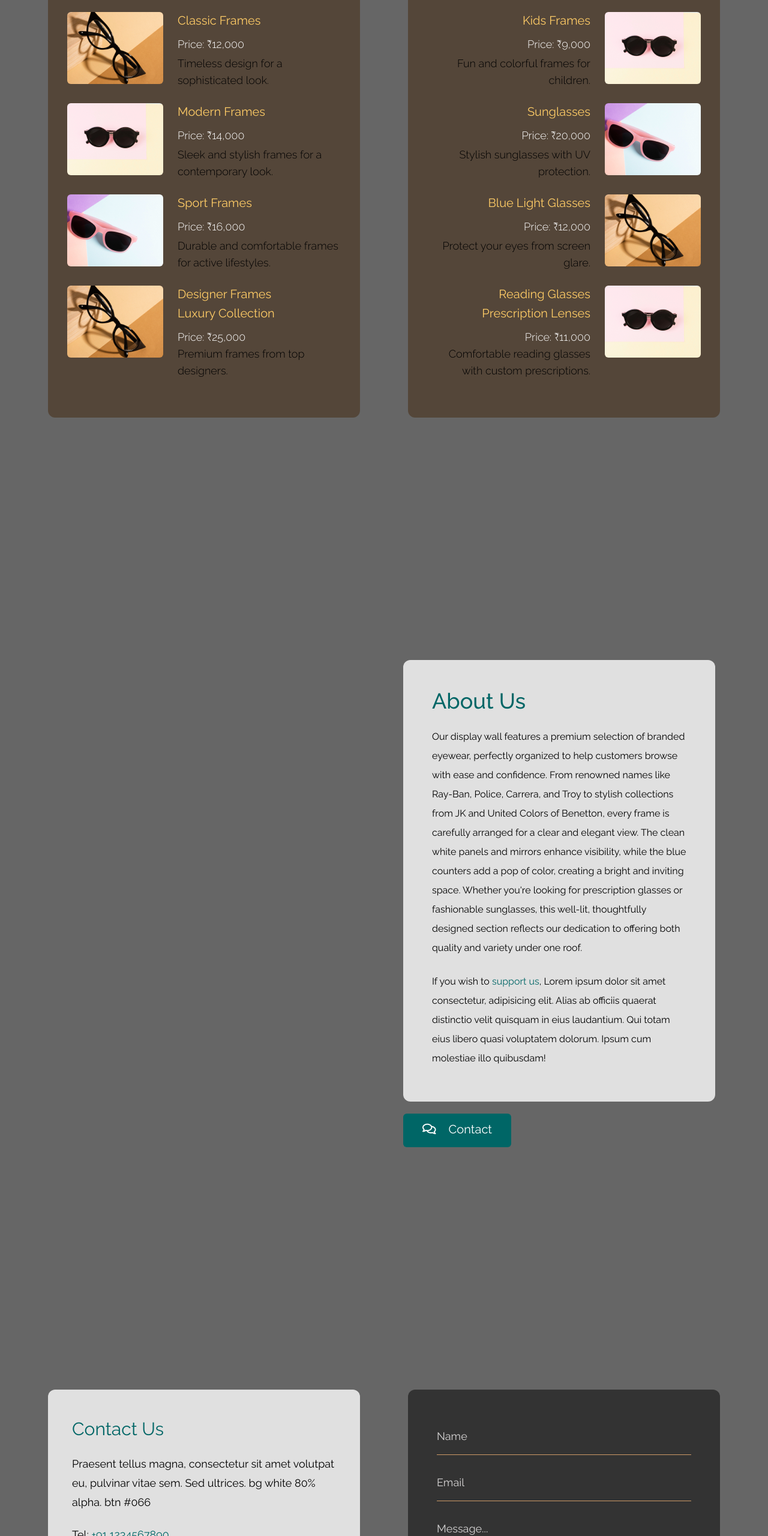
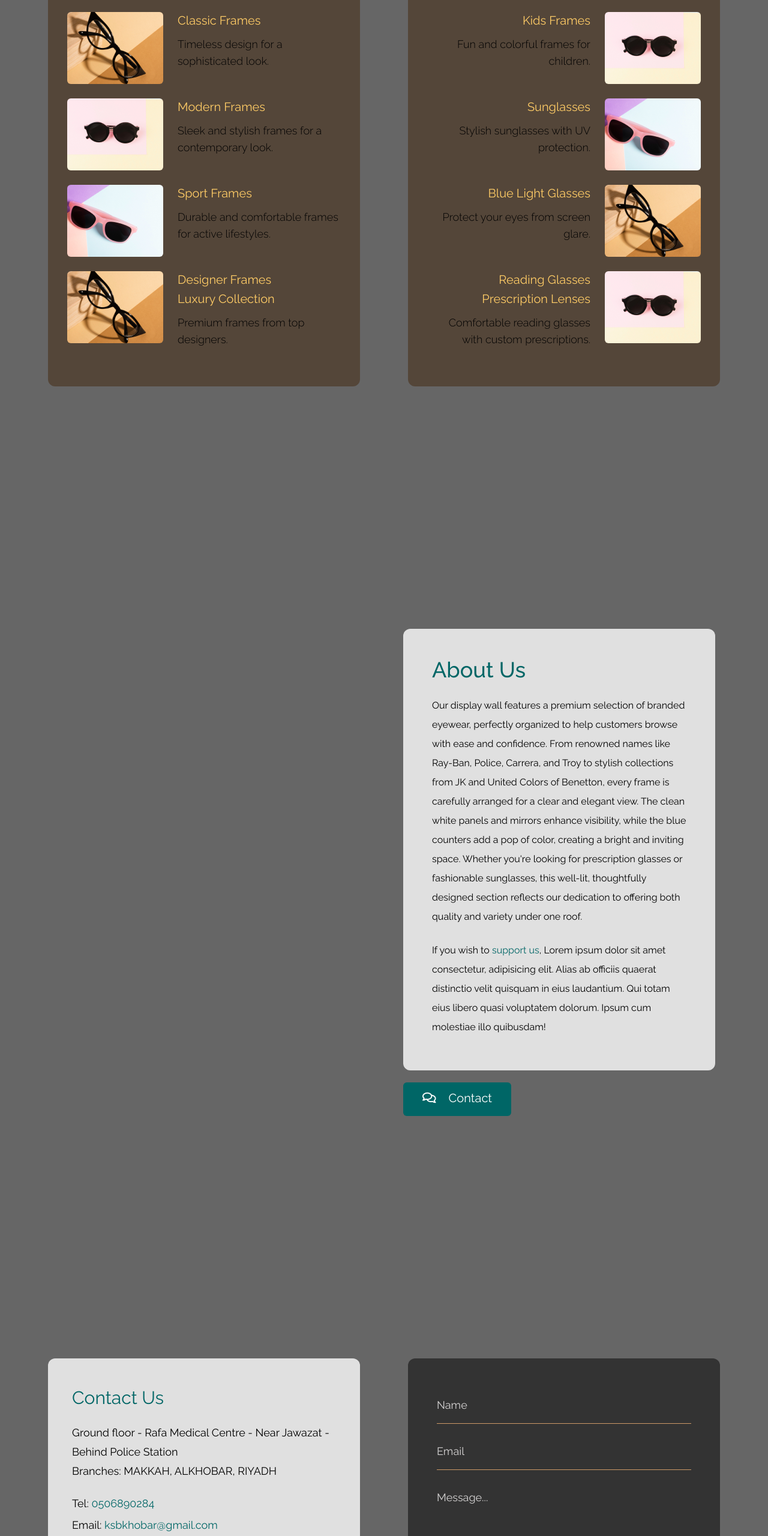
Before and after one commit to abidnk/KSB_OPTICAL, a plain HTML site: page index.html in a window 1280 px wide. Shown: the part 1468-4028 px from the top of the page at 60% size. Drawn offline with nearby package versions, Linux system fonts and the light colour scheme.

Commit message:
Update index.html

```diff
--- a/index.html
+++ b/index.html
@@ -136,9 +136,9 @@
                 <h3 class="text-lg sm:text-xl mb-2 sm:mb-3 tm-text-yellow">
                   Classic Frames
                 </h3>
-                <div class="text-white text-md sm:text-lg font-light mb-1">
+<!--                 <div class="text-white text-md sm:text-lg font-light mb-1">
                   Price: ₹12,000
-                </div>
+                </div> -->
                 <div class="text-gray-400 text-md sm:text-lg font-light">
                   Timeless design for a sophisticated look.
                 </div>
@@ -150,9 +150,9 @@
                 <h3 class="text-lg sm:text-xl mb-2 sm:mb-3 tm-text-yellow">
                   Modern Frames
                 </h3>
-                <div class="text-white text-md sm:text-lg font-light mb-1">
+<!--                 <div class="text-white text-md sm:text-lg font-light mb-1">
                   Price: ₹14,000
-                </div>
+                </div> -->
                 <div class="text-gray-400 text-md sm:text-lg font-light">
                   Sleek and stylish frames for a contemporary look.
                 </div>
@@ -164,9 +164,9 @@
                 <h3 class="text-lg sm:text-xl mb-2 sm:mb-3 tm-text-yellow">
                   Sport Frames
                 </h3>
-                <div class="text-white text-md sm:text-lg font-light mb-1">
+<!--                 <div class="text-white text-md sm:text-lg font-light mb-1">
                   Price: ₹16,000
-                </div>
+                </div> -->
                 <div class="text-gray-400 text-md sm:text-lg font-light">
                   Durable and comfortable frames for active lifestyles.
                 </div>
@@ -181,9 +181,9 @@
                 <h3 class="text-lg sm:text-xl mb-2 sm:mb-3 tm-text-yellow">
                   Luxury Collection
                 </h3>
-                <div class="text-white text-md sm:text-lg font-light">
+<!--                 <div class="text-white text-md sm:text-lg font-light">
                   Price: ₹25,000
-                </div>
+                </div> -->
                 <div class="text-gray-400 text-md sm:text-lg font-light">
                   Premium frames from top designers.
                 </div>
@@ -198,9 +198,9 @@
                 <h3 class="text-lg sm:text-xl mb-2 sm:mb-3 tm-text-yellow">
                   Kids Frames
                 </h3>
-                <div class="text-white text-md sm:text-lg font-light mb-1">
+<!--                 <div class="text-white text-md sm:text-lg font-light mb-1">
                   Price: ₹9,000
-                </div>
+                </div> -->
                 <div class="text-gray-400 text-md sm:text-lg font-light">
                   Fun and colorful frames for children.
                 </div>
@@ -212,9 +212,9 @@
                 <h3 class="text-lg sm:text-xl mb-2 sm:mb-3 tm-text-yellow">
                   Sunglasses
                 </h3>
-                <div class="text-white text-md sm:text-lg font-light mb-1">
+<!--                 <div class="text-white text-md sm:text-lg font-light mb-1">
                   Price: ₹20,000
-                </div>
+                </div> -->
                 <div class="text-gray-400 text-md sm:text-lg font-light">
                   Stylish sunglasses with UV protection.
                 </div>
@@ -226,9 +226,9 @@
                 <h3 class="text-lg sm:text-xl mb-2 sm:mb-3 tm-text-yellow">
                   Blue Light Glasses
                 </h3>
-                <div class="text-white text-md sm:text-lg font-light mb-1">
+<!--                 <div class="text-white text-md sm:text-lg font-light mb-1">
                   Price: ₹12,000
-                </div>
+                </div> -->
                 <div class="text-gray-400 text-md sm:text-lg font-light">
                   Protect your eyes from screen glare.
                 </div>
@@ -243,9 +243,9 @@
                 <h3 class="text-lg sm:text-xl mb-2 sm:mb-3 tm-text-yellow">
                   Prescription Lenses
                 </h3>
-                <div class="text-white text-md sm:text-lg font-light">
+<!--                 <div class="text-white text-md sm:text-lg font-light">
                   Price: ₹11,000
-                </div>
+                </div> -->
                 <div class="text-gray-400 text-md sm:text-lg font-light">
                   Comfortable reading glasses with custom prescriptions.
                 </div>
@@ -316,8 +316,7 @@ dedication to offering both quality and variety under one roof.
           >
             <h2 class="text-3xl mb-6 tm-text-green">Contact Us</h2>
             <p class="mb-6 text-lg leading-8">
-              Praesent tellus magna, consectetur sit amet volutpat eu, pulvinar
-              vitae sem. Sed ultrices. bg white 80% alpha. btn #066
+              Ground floor - Rafa Medical Centre - Near Jawazat - Behind Police Station <br/> Branches: MAKKAH, ALKHOBAR, RIYADH
             </p>
             <p class="mb-10 text-lg">
               <span class="block mb-2"
@@ -325,7 +324,7 @@ dedication to offering both quality and variety under one roof.
                 <a
                   href="tel:0100200340"
                   class="hover:text-yellow-600 transition"
-                  >+91 1234567890</a
+                  >0506890284</a
                 ></span
               >
               <span class="block"
@@ -333,7 +332,7 @@ dedication to offering both quality and variety under one roof.
                 <a
                   href="mailto:info@company.com"
                   class="hover:text-yellow-600 transition"
-                  >info@company.com</a
+                  >ksbkhobar@gmail.com</a
                 ></span
               >
             </p>
```
